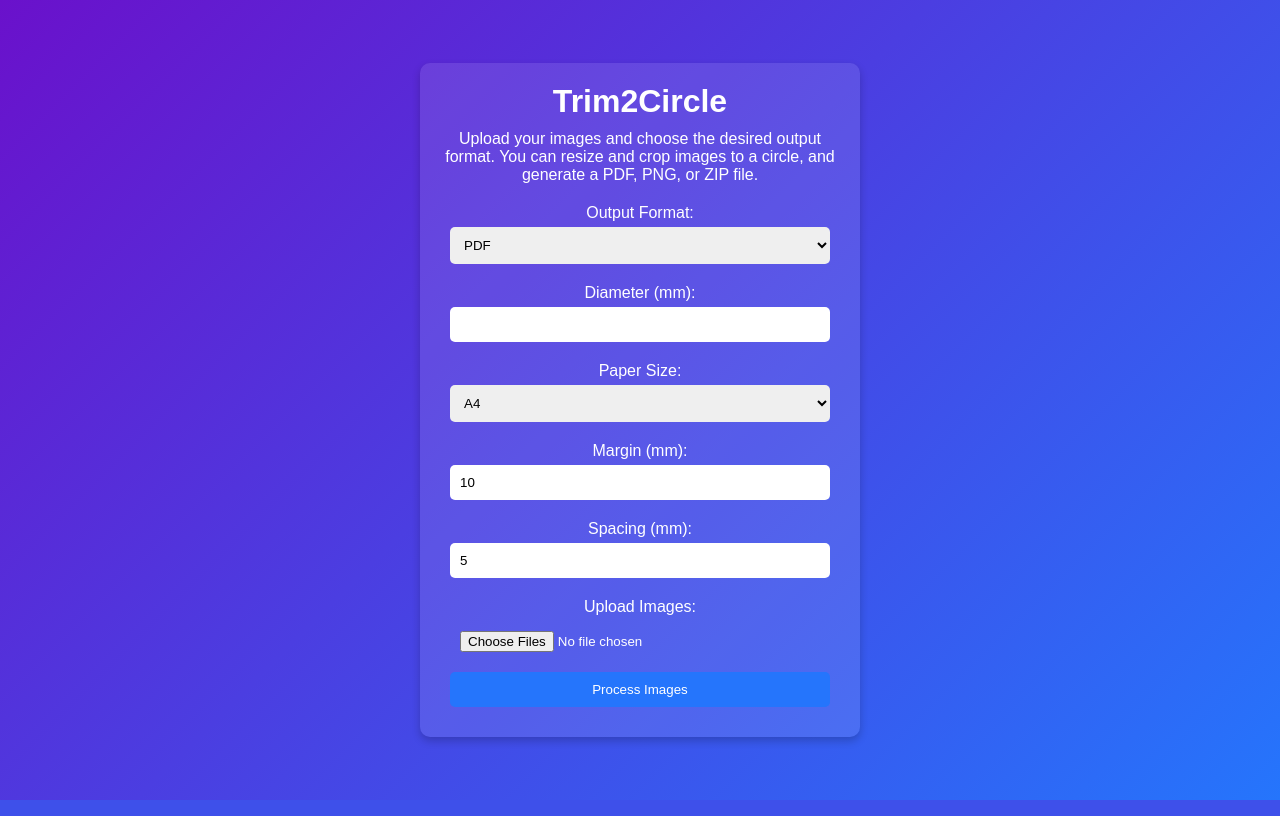
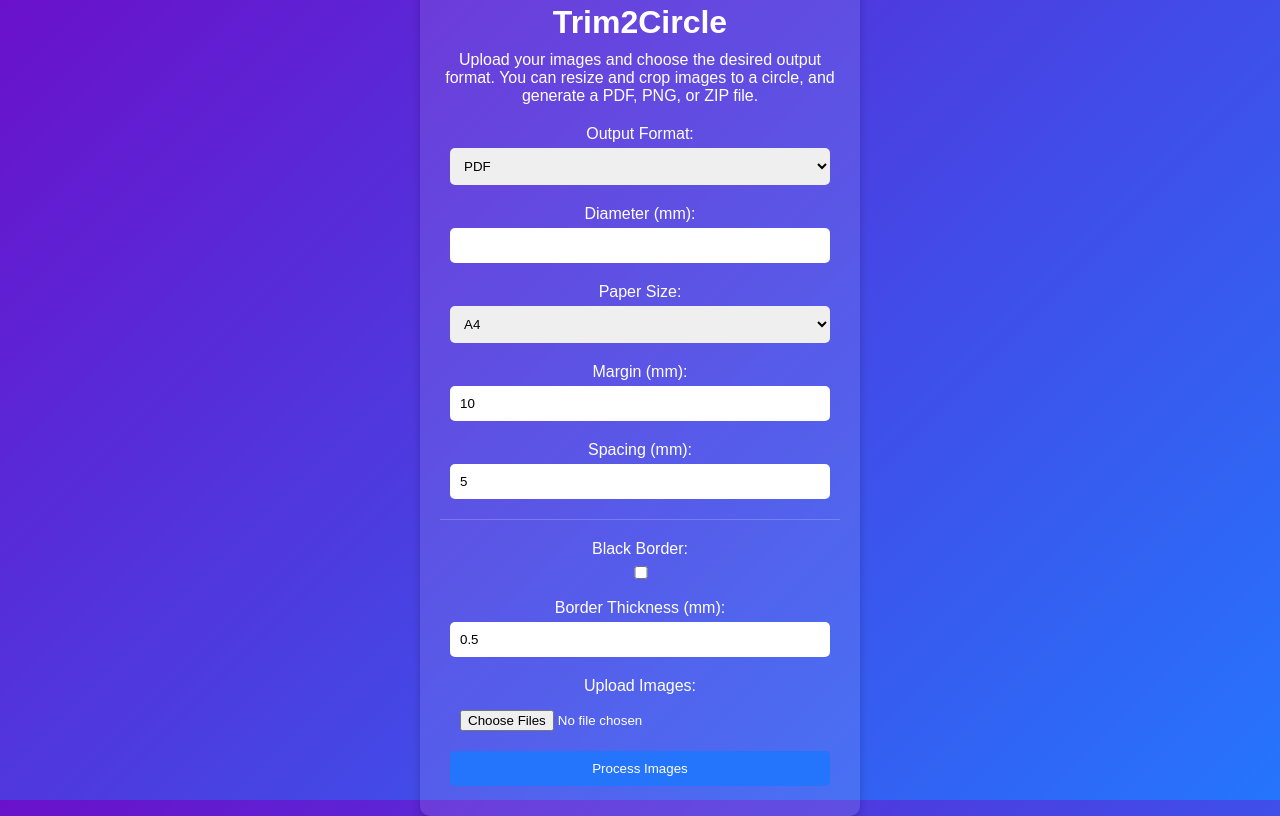
Before and after one commit to jdp-code/Trim2Circle, a Flask app: page / in a window 1280 px wide. Run offline with Flask 3, Linux system fonts and the light colour scheme.

Commit message:
Added Option to add a Border

```diff
--- a/app.py
+++ b/app.py
@@ -26,24 +26,30 @@ def index():
 
 @app.route('/process', methods=['POST'])
 def process_images():
+    # Form-Daten auslesen
     diameter_mm = int(request.form['diameter']) if 'diameter' in request.form else None
     margin_mm = int(request.form['margin']) if 'margin' in request.form else 10
     spacing_mm = int(request.form['spacing']) if 'spacing' in request.form else 5
     output_format = request.form['output_format'].lower()
     paper_size = request.form['paper_size']
+    add_border = 'add_border' in request.form
+    border_width_mm = float(request.form.get('border_width', 0)) if add_border else 0.0
     input_files = request.files.getlist('input_files')
 
     images = []
-    total_files = len(input_files)
-    for i, file in enumerate(input_files):
+    for file in input_files:
         if file.filename.endswith(('.png', '.jpg', '.jpeg')):
-            image = Image.open(file.stream).convert("RGBA")
-            if diameter_mm:
-                image = resize_image(image, diameter_mm)
-                output_image = crop_to_circle(image, diameter_mm)
-            else:
-                output_image = image
-            images.append(output_image)
+            try:
+                image = Image.open(file.stream).convert("RGBA")
+                if diameter_mm:
+                    image = resize_image(image, diameter_mm)
+                    output_image = crop_to_circle(image, diameter_mm, add_border, border_width_mm)
+                else:
+                    output_image = image
+                images.append(output_image)
+            except Exception as e:
+                logging.error(f"Error processing image {file.filename}: {e}")
+                return f"Error processing image {file.filename}", 500
 
     if output_format == 'pdf':
         pdf_buffer = io.BytesIO()
@@ -54,20 +60,26 @@ def process_images():
         pdf_buffer = io.BytesIO()
         create_pdf(images, diameter_mm, margin_mm, spacing_mm, pdf_buffer, paper_size)
         pdf_buffer.seek(0)
-        zip_buffer = io.BytesIO()
-        with zipfile.ZipFile(zip_buffer, 'w') as zf:
-            try:
-                pdf_images = convert_pdf_to_images(pdf_buffer, 'png')
-                for i, img in enumerate(pdf_images):
-                    img_buffer = io.BytesIO()
-                    img.save(img_buffer, format='PNG')
-                    img_buffer.seek(0)
-                    zf.writestr(f'page_{i+1}.png', img_buffer.read())
-            except Exception as e:
-                logging.error(f"Error converting PDF to images: {e}")
-                return "Error converting PDF to images", 500
-        zip_buffer.seek(0)
-        return send_file(zip_buffer, mimetype='application/zip', as_attachment=True, download_name='processed_images.zip')
+        try:
+            pdf_images = convert_pdf_to_images(pdf_buffer, 'png')
+            if len(pdf_images) == 1:
+                img_buffer = io.BytesIO()
+                pdf_images[0].save(img_buffer, format='PNG')
+                img_buffer.seek(0)
+                return send_file(img_buffer, mimetype='image/png', as_attachment=True, download_name='processed_image.png')
+            else:
+                zip_buffer = io.BytesIO()
+                with zipfile.ZipFile(zip_buffer, 'w') as zf:
+                    for i, img in enumerate(pdf_images):
+                        img_buffer = io.BytesIO()
+                        img.save(img_buffer, format='PNG')
+                        img_buffer.seek(0)
+                        zf.writestr(f'page_{i+1}.png', img_buffer.read())
+                zip_buffer.seek(0)
+                return send_file(zip_buffer, mimetype='application/zip', as_attachment=True, download_name='processed_images.zip')
+        except Exception as e:
+            logging.error(f"Error converting PDF to images: {e}")
+            return "Error converting PDF to images", 500
     elif output_format == 'zip':
         zip_buffer = io.BytesIO()
         with zipfile.ZipFile(zip_buffer, 'w') as zf:
@@ -81,7 +93,7 @@ def process_images():
     else:
         return "Invalid output format", 400
 
-def mm_to_pixels(mm, dpi):
+def mm_to_pixels(mm, dpi=300):
     return int(mm * 0.0393701 * dpi)
 
 def mm_to_points(mm):
@@ -122,12 +134,10 @@ def create_pdf(images, diameter_mm, margin_mm, spacing_mm, buffer, paper_size):
                 c.showPage()
                 y = page_height - margin_points - diameter_points
 
-        # Save the image to a buffer to preserve transparency
         img_buffer = io.BytesIO()
         image.save(img_buffer, format='PNG')
         img_buffer.seek(0)
-        img_reader = ImageReader(img_buffer)
-        c.drawImage(img_reader, x, y, width=diameter_points, height=diameter_points)
+        c.drawImage(ImageReader(img_buffer), x, y, width=diameter_points, height=diameter_points, mask='auto')
         x += diameter_points + spacing_points
 
     c.save()
@@ -138,18 +148,38 @@ def convert_pdf_to_images(pdf_buffer, image_format):
     return images
 
 def resize_image(image, diameter_mm):
-    diameter_pixels = mm_to_pixels(diameter_mm, 300)
+    diameter_pixels = mm_to_pixels(diameter_mm)
     return image.resize((diameter_pixels, diameter_pixels), Image.LANCZOS)
 
-def crop_to_circle(image, diameter_mm):
-    diameter_pixels = mm_to_pixels(diameter_mm, 300)
+def crop_to_circle(image, diameter_mm, add_border=False, border_width_mm=0.0):
+    diameter_pixels = mm_to_pixels(diameter_mm)
     mask = Image.new('L', (diameter_pixels, diameter_pixels), 0)
     draw = ImageDraw.Draw(mask)
     draw.ellipse((0, 0, diameter_pixels, diameter_pixels), fill=255)
-    result = Image.new('RGBA', (diameter_pixels, diameter_pixels))
+    result = Image.new('RGBA', (diameter_pixels, diameter_pixels), (0, 0, 0, 0))
     result.paste(image, (0, 0), mask=mask)
-    # Ensure the background is transparent
-    result = Image.alpha_composite(Image.new('RGBA', result.size, (255, 255, 255, 0)), result)
+
+    if add_border and border_width_mm > 0:
+        border_pixels = mm_to_pixels(border_width_mm)
+        border_diameter_pixels = diameter_pixels + 2 * border_pixels
+        bordered_image = Image.new('RGBA', (border_diameter_pixels, border_diameter_pixels), (0, 0, 0, 0))
+
+        # Create a circular mask for the border
+        border_mask = Image.new('L', (border_diameter_pixels, border_diameter_pixels), 0)
+        border_draw = ImageDraw.Draw(border_mask)
+        border_draw.ellipse((0, 0, border_diameter_pixels, border_diameter_pixels), fill=255)
+
+        # Create the border
+        border = Image.new('RGBA', (border_diameter_pixels, border_diameter_pixels), (0, 0, 0, 255))
+
+        # Apply the mask to the border
+        bordered_image.paste(border, (0, 0), border_mask)
+
+        # Paste the original image onto the bordered image
+        bordered_image.paste(result, (border_pixels, border_pixels), mask)
+
+        return bordered_image
+
     return result
 
 if __name__ == '__main__':
--- a/templates/index.html
+++ b/templates/index.html
@@ -37,12 +37,12 @@
             margin: 10px 0 5px;
         }
         input, select, button {
-            width: calc(100% - 20px); /* Adjust width to account for padding */
+            width: calc(100% - 20px);
             padding: 10px;
             margin-bottom: 10px;
             border: none;
             border-radius: 5px;
-            box-sizing: border-box; /* Ensure padding is included in width */
+            box-sizing: border-box;
         }
         button {
             background-color: #2575fc;
@@ -52,32 +52,23 @@
         button:hover {
             background-color: #1a5bb8;
         }
+        #border_field {
+            margin-top: 10px;
+            border-top: 1px solid rgba(255, 255, 255, 0.2);
+            padding-top: 10px;
+        }
     </style>
-        <script>
-            function toggleFields() {
-                var outputFormat = document.getElementById('output_format').value;
-                var diameterField = document.getElementById('diameter_field');
-                var paperSizeField = document.getElementById('paper_size_field');
-                var marginField = document.getElementById('margin_field');
-                var spacingField = document.getElementById('spacing_field');
-
-                if (outputFormat === 'pdf' || outputFormat === 'png' || outputFormat === 'zip') {
-                    diameterField.style.display = 'block';
-                    paperSizeField.style.display = 'block';
-                    marginField.style.display = 'block';
-                    spacingField.style.display = 'block';
-                } else {
-                    diameterField.style.display = 'none';
-                    paperSizeField.style.display = 'none';
-                    marginField.style.display = 'none';
-                    spacingField.style.display = 'none';
-                }
-            }
-
-            document.addEventListener('DOMContentLoaded', function() {
-                toggleFields(); // Ensure fields are correctly displayed on load
+    <script>
+        function toggleFields() {
+            const outputFormat = document.getElementById('output_format').value;
+            const fields = ['diameter_field', 'paper_size_field', 'margin_field', 'spacing_field'];
+            fields.forEach(field => {
+                document.getElementById(field).style.display =
+                    (outputFormat === 'pdf' || outputFormat === 'png') ? 'block' : 'none';
             });
-        </script>
+        }
+        document.addEventListener('DOMContentLoaded', toggleFields);
+    </script>
 </head>
 <body>
     <div class="container">
@@ -92,7 +83,7 @@
             </select>
             <div id="diameter_field">
                 <label for="diameter">Diameter (mm):</label>
-                <input type="number" id="diameter" name="diameter">
+                <input type="number" id="diameter" name="diameter" required>
             </div>
             <div id="paper_size_field">
                 <label for="paper_size">Paper Size:</label>
@@ -110,14 +101,20 @@
             </div>
             <div id="margin_field">
                 <label for="margin">Margin (mm):</label>
-                <input type="number" id="margin" name="margin" value="10">
+                <input type="number" id="margin" name="margin" value="10" min="0">
             </div>
             <div id="spacing_field">
                 <label for="spacing">Spacing (mm):</label>
-                <input type="number" id="spacing" name="spacing" value="5">
+                <input type="number" id="spacing" name="spacing" value="5" min="0">
+            </div>
+            <div id="border_field">
+                <label for="add_border">Black Border:</label>
+                <input type="checkbox" id="add_border" name="add_border">
+                <label for="border_width">Border Thickness (mm):</label>
+                <input type="number" id="border_width" name="border_width" value="0.5" min="0" step="0.1">
             </div>
             <label for="input_files">Upload Images:</label>
-            <input type="file" id="input_files" name="input_files" multiple>
+            <input type="file" id="input_files" name="input_files" multiple accept=".png,.jpg,.jpeg">
             <button type="submit">Process Images</button>
         </form>
     </div>
```
Also changed, not shown: README.md.
